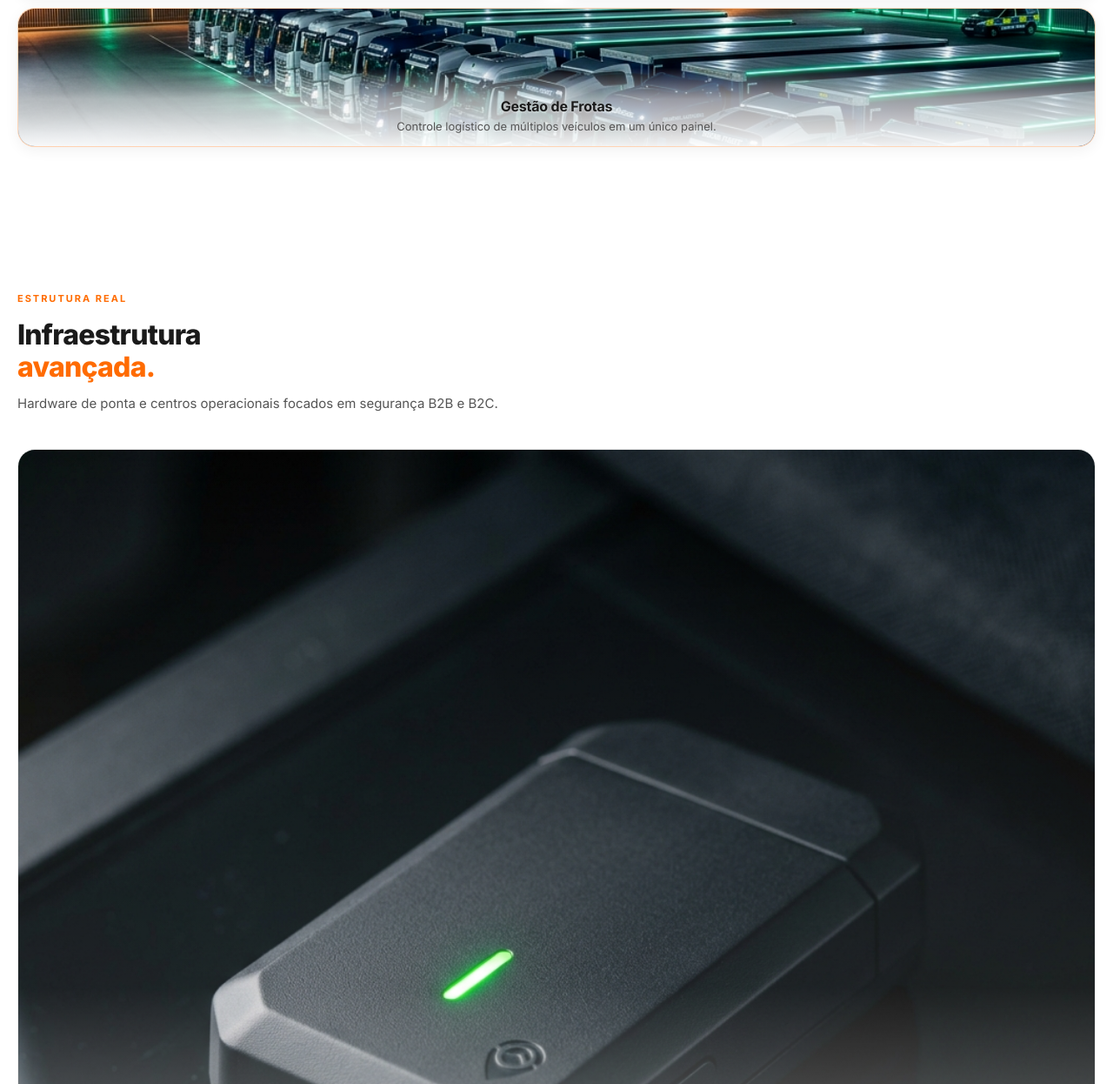
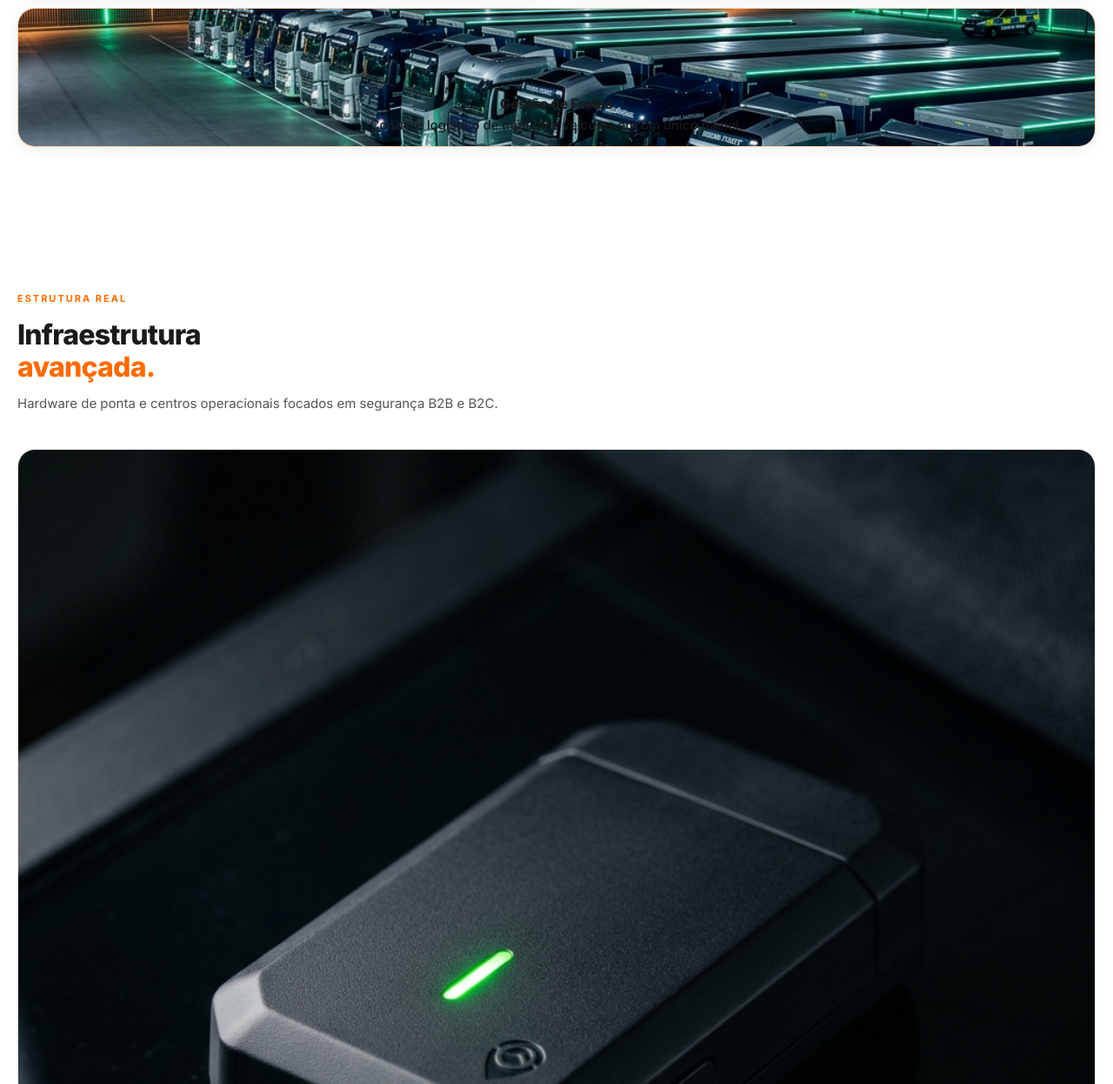
Before and after one commit to Hencheo/orleonrastreamento, a plain HTML site: page index.html in a window 1280 px wide. Shown: the part 6834-8080 px from the top of the page at 87% size. Drawn offline with Linux system fonts and the light colour scheme.

Commit message:
fix(theme): remove whitish overlays in light theme for better readability

```diff
--- a/index.html
+++ b/index.html
@@ -362,8 +362,7 @@
             <div class="showcase-card">
                 <div class="video-player">
                     <video loop playsinline controls preload="metadata">
-                        <source src="media/Gravação de tela de 2026-04-05 11-06-43.webm"
-                            type="video/webm">
+                        <source src="media/Gravação de tela de 2026-04-05 11-06-43.webm" type="video/webm">
                     </video>
                 </div>
             </div>
@@ -372,8 +371,7 @@
             <div class="showcase-card">
                 <div class="video-player">
                     <video loop playsinline controls preload="metadata">
-                        <source src="media/Gravação de tela de 2026-04-05 11-07-28.webm"
-                            type="video/webm">
+                        <source src="media/Gravação de tela de 2026-04-05 11-07-28.webm" type="video/webm">
                     </video>
                 </div>
             </div>
@@ -404,12 +402,12 @@
 
         <div class="platform-images">
             <div class="platform-img-wrap reveal-scale">
-                <img src="media/foto2.jpeg"
+                <img src="media/WhatsApp Image 2026-04-04 at 23.09.22.jpeg"
                     alt="Plataforma de rastreamento Orleon — visão satélite com dados do veículo" loading="lazy">
             </div>
             <div class="platform-img-wrap reveal-scale reveal-delay-1">
-                <img src="media/foto3.jpeg"
-                    alt="Rastreamento de veículo em tempo real com endereço e condutor" loading="lazy">
+                <img src="media/foto3.jpeg" alt="Rastreamento de veículo em tempo real com endereço e condutor"
+                    loading="lazy">
             </div>
         </div>
 
--- a/style.css
+++ b/style.css
@@ -871,7 +871,7 @@ video {
 }
 
 .service-card p {
-    font-size: 13px;
+    font-size: 15px;
     color: var(--text-muted);
     line-height: 1.4;
 }
--- a/theme-light.css
+++ b/theme-light.css
@@ -89,18 +89,20 @@
     box-shadow: inset 0 1px 0 rgba(255, 255, 255, 0.8), 0 4px 16px rgba(0, 0, 0, 0.06);
 }
 
-/* Card com imagem de fundo — overlay pra branco */
+/* Card com imagem de fundo — REMOVER camada que atrapalha leitura */
 .service-card.card-image-bg .card-content {
-    background: linear-gradient(to top, rgba(255, 255, 255, 0.95) 0%, rgba(255, 255, 255, 0.6) 60%, transparent 100%);
+    background: none;
 }
 
 .service-card.card-image-bg h3 {
     color: var(--text-main);
-    text-shadow: 0 1px 3px rgba(255, 255, 255, 0.6);
+    text-shadow: none;
+    font-weight: 800;
 }
 
 .service-card.card-image-bg p {
-    color: var(--text-secondary);
+    color: var(--text-main);
+    font-weight: 500;
 }
 
 /* Testimonial cards */
@@ -153,9 +155,18 @@
     filter: brightness(1) contrast(1);
 }
 
-/* Visual proof overlay */
+/* Visual proof overlay — REMOVER camada esbranquiçada */
 .visual-item::after {
-    background: linear-gradient(to top, rgba(255, 255, 255, 0.95) 0%, rgba(255, 255, 255, 0.1) 50%, transparent 100%);
+    display: none;
+}
+
+.visual-caption h3 {
+    color: var(--text-main);
+}
+
+.visual-caption p {
+    color: var(--text-main);
+    font-weight: 500;
 }
 
 /* Platform section */
```
Also changed, not shown: media/WhatsApp Image 2026-04-04 at 23.09.22.jpeg (added).
